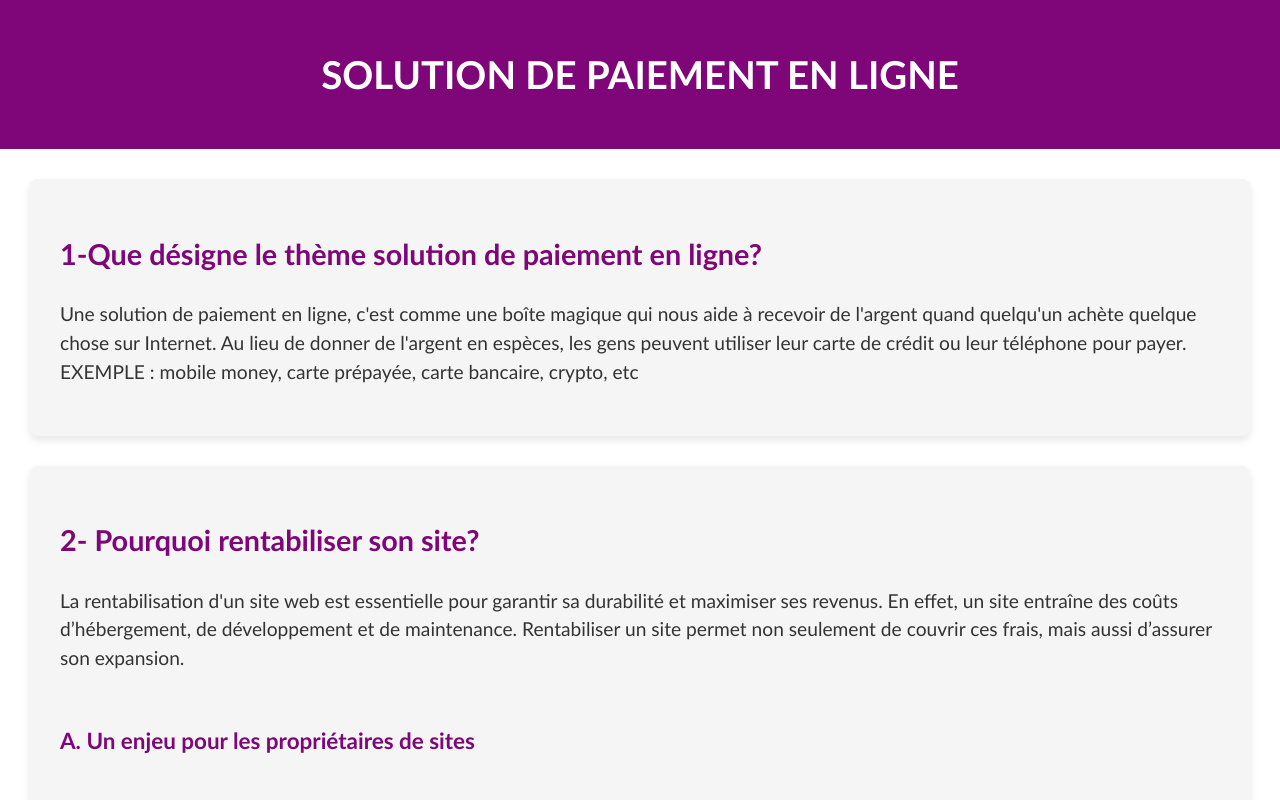
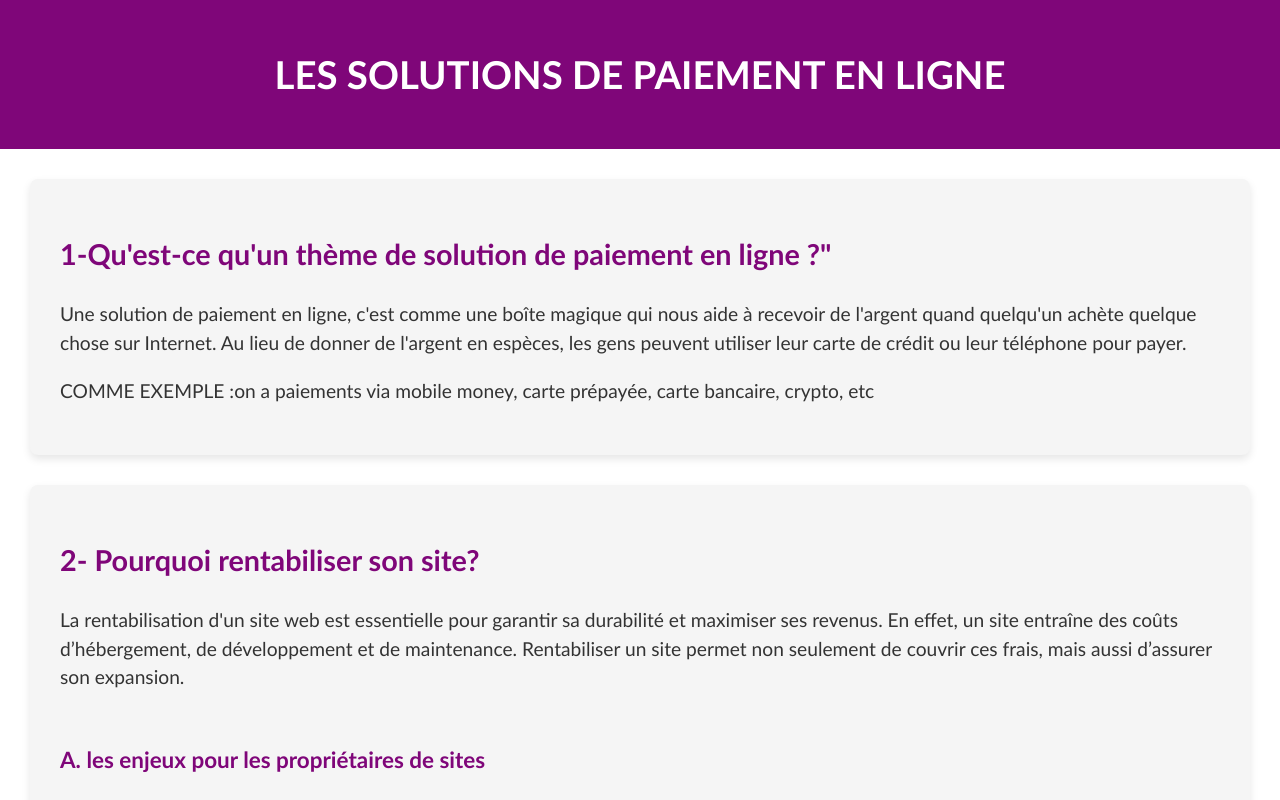
Before and after one commit to estherbro123/Veille-solutions, a plain HTML site: page index.html in a window 1280 px wide. Shown: the top 800 px of the page. Drawn offline with Linux system fonts and the light colour scheme.

Commit message:
Update index.html

```diff
--- a/index.html
+++ b/index.html
@@ -8,13 +8,17 @@
 </head>
 <body>
     <header>
-        <h1>SOLUTION DE PAIEMENT EN LIGNE</h1>
+        <h1> LES SOLUTIONS DE PAIEMENT EN LIGNE</h1>
     </header>
 
     <section id="definition">
-        <h2>1-Que désigne le thème solution de paiement en ligne?</h2>
-        <p>Une solution de paiement en ligne, c'est comme une boîte magique qui nous aide à recevoir de l'argent quand quelqu'un achète quelque chose sur Internet. Au lieu de donner de l'argent en espèces, les gens peuvent utiliser leur carte de crédit ou leur téléphone pour payer.
-            EXEMPLE : mobile money, carte prépayée, carte bancaire, crypto, etc</p>
+        <h2>1-Qu'est-ce qu'un thème de solution de paiement en ligne ?"</h2>
+        <p>
+            Une solution de paiement en ligne, c'est comme une boîte magique qui nous aide à recevoir de l'argent quand quelqu'un achète quelque chose sur Internet. Au lieu de donner de l'argent en espèces, les gens peuvent utiliser leur carte de crédit ou leur téléphone pour payer.
+           </p>
+          <p>
+              COMME EXEMPLE :on a paiements via mobile money, carte prépayée, carte bancaire, crypto, etc
+          </p>
     </section>
 
 
@@ -24,16 +28,16 @@
         <p >
             La rentabilisation d'un site web est essentielle pour garantir sa durabilité et maximiser ses revenus. En effet, un site entraîne des coûts d’hébergement, de développement et de maintenance. Rentabiliser un site permet non seulement de couvrir ces frais, mais aussi d’assurer son expansion.
 
-        <br><br><strong><h3>A. Un enjeu pour les propriétaires de sites</h3></strong>
+        <br><br><strong><h3>A. les enjeux pour les propriétaires de sites</h3></strong>
         <ul>
-         <br><strong> <li>Réduction des coûts :</strong> les revenus générés permettent de financer le développement du site.
-         </li>
-         <br><strong><li>Optimisation des services :</strong> rentabiliser un site permet d’améliorer la qualité des services proposés.
+         <br><strong> <li>La réduction des coûts :</strong> Les revenus générés aident à financer le développement du site.
         </li>
-         <br><strong><li>Autonomie financière :</strong>un site rentable devient une source de revenu stable.
+         <br><strong><li>L'optimisation des services :</strong> En rendant un site rentable, on peut améliorer la qualité des services offerts.
+        </li>
+         <br><strong><li>l'Autonomie financière :</strong> losqu'un site devient rentable il devient une source de revenu stable.
        </li>
-       <br><strong><li>Éviter les pertes financières et réputationnelles :</strong>un site rentable devient une source de revenu stable.
-       </li>
+         <br><strong><li>Éviter les pertes : </strong> Un site qui rapporte aide à prévenir les pertes financières et à protéger sa réputation.
+
     </ul>
          <br><br><strong><h4>B. Rentabiliser pour croître et se développer</h4></strong>
          <ul>
```
